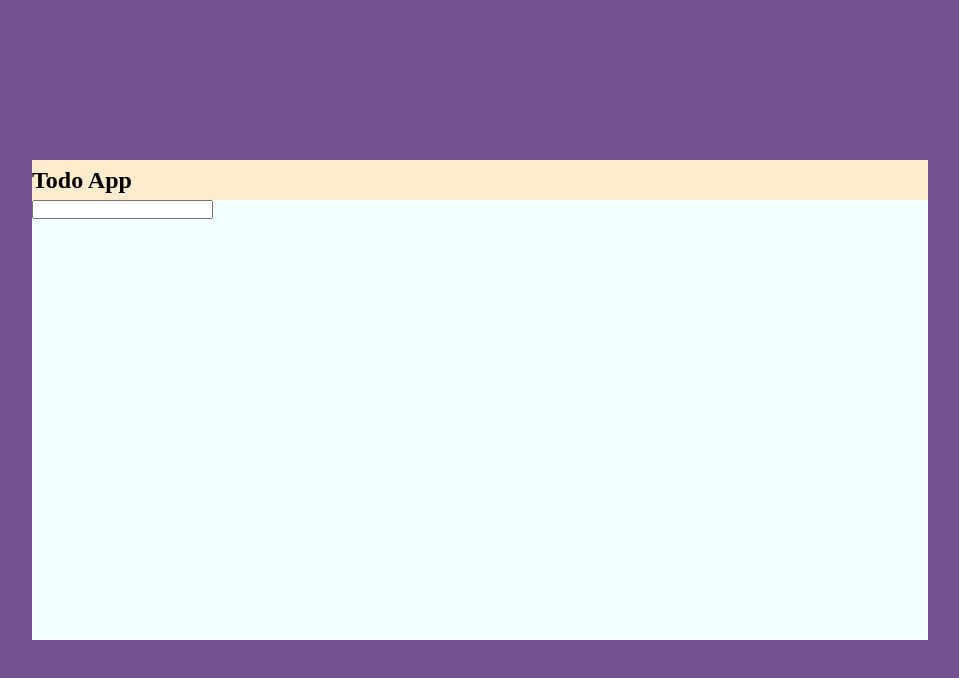
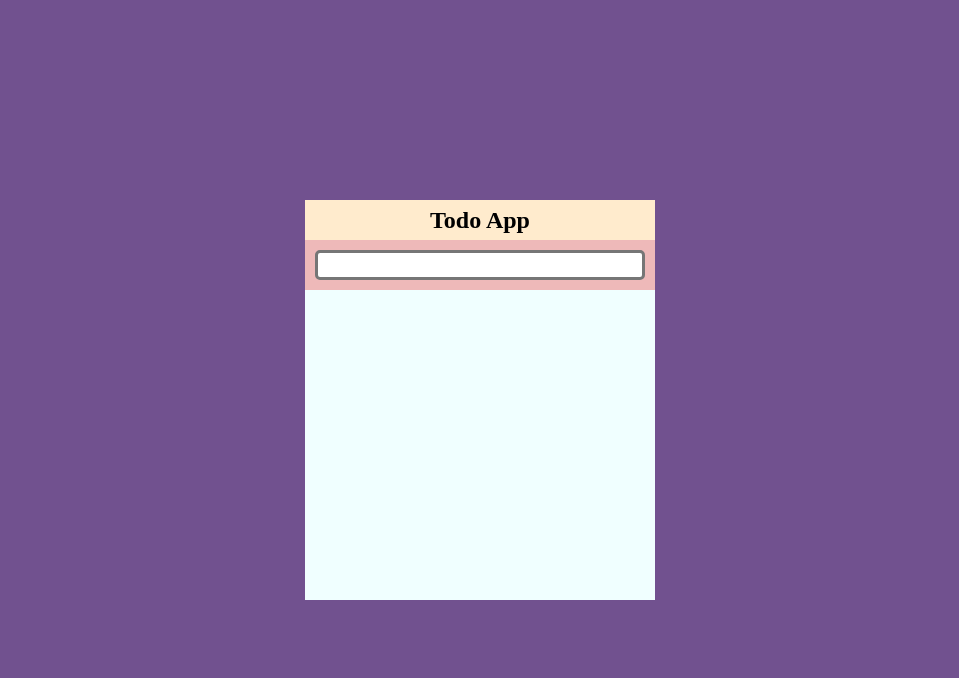
Before and after one commit to A13-Cloud/redux_react-redux_redux-toolkit, a React (Create React App) app in the folder redux-todo/: page / in a window 1280 px wide. Shown: the top 678 px of the page, without its empty margins (160-1119 px from the left). Built offline with nearby package versions, Linux system fonts and the light colour scheme.

Commit message:
style(container): add styles of container and header

```diff
--- a/redux-todo/src/app/App.css
+++ b/redux-todo/src/app/App.css
@@ -14,7 +14,7 @@
 }
 
 .todo__wrapper {
-    height: 60%;
-    width: 70%;
+    height: 400px;
+    width: 350px;
     background-color: azure;
 }
--- a/redux-todo/src/app/components/todo-container/Container.jsx
+++ b/redux-todo/src/app/components/todo-container/Container.jsx
@@ -2,7 +2,6 @@ import React, {useState} from "react";
 import {store} from "../../redux/store/store";
 import "./container.css";
 import listItemCreatorAction from "../../redux/actions/listItemCreatorAction";
-import listItemDeleteAction from "../../redux/actions/listItemDeleteAction";
 import ListItem from "./todo-list-item/ListItem";
 
 const Container = () => {
--- a/redux-todo/src/app/components/todo-container/container.css
+++ b/redux-todo/src/app/components/todo-container/container.css
@@ -1,19 +1,29 @@
-.todo__section-content {
-    height: 80%;
+.container {
+    height: calc(100% - 40px);
 }
 
-.container {}
+.list-item__create {
+    height: max-content;
+}
 
-.list-item__create {}
+.input__content {
+    display: flex;
+    align-items: center;
+    justify-content: center;
+    background-color: #eeb9b9;
+    padding: 10px;
+}
 
-.input__content {}
+.input__creator {
+    height: 30px;
+    width: 100%;
+    padding: 0 5px;
+    outline: none;
+    border-radius: 5px;
+    border-style: solid;
+    border-width: 3px;
+}
 
-.input__creator {}
-
-.list__content {}
-
-.list__item {}
-
-.item__delete {}
-
-.item {}
+.list__content {
+    padding: 5px 10px;
+}
--- a/redux-todo/src/app/components/todo-header/header.css
+++ b/redux-todo/src/app/components/todo-header/header.css
@@ -3,6 +3,6 @@
     width: 100%;
     display: flex;
     align-items: center;
-    justify-content: flex-start;
+    justify-content: center;
     background-color: blanchedalmond;
 }
```
